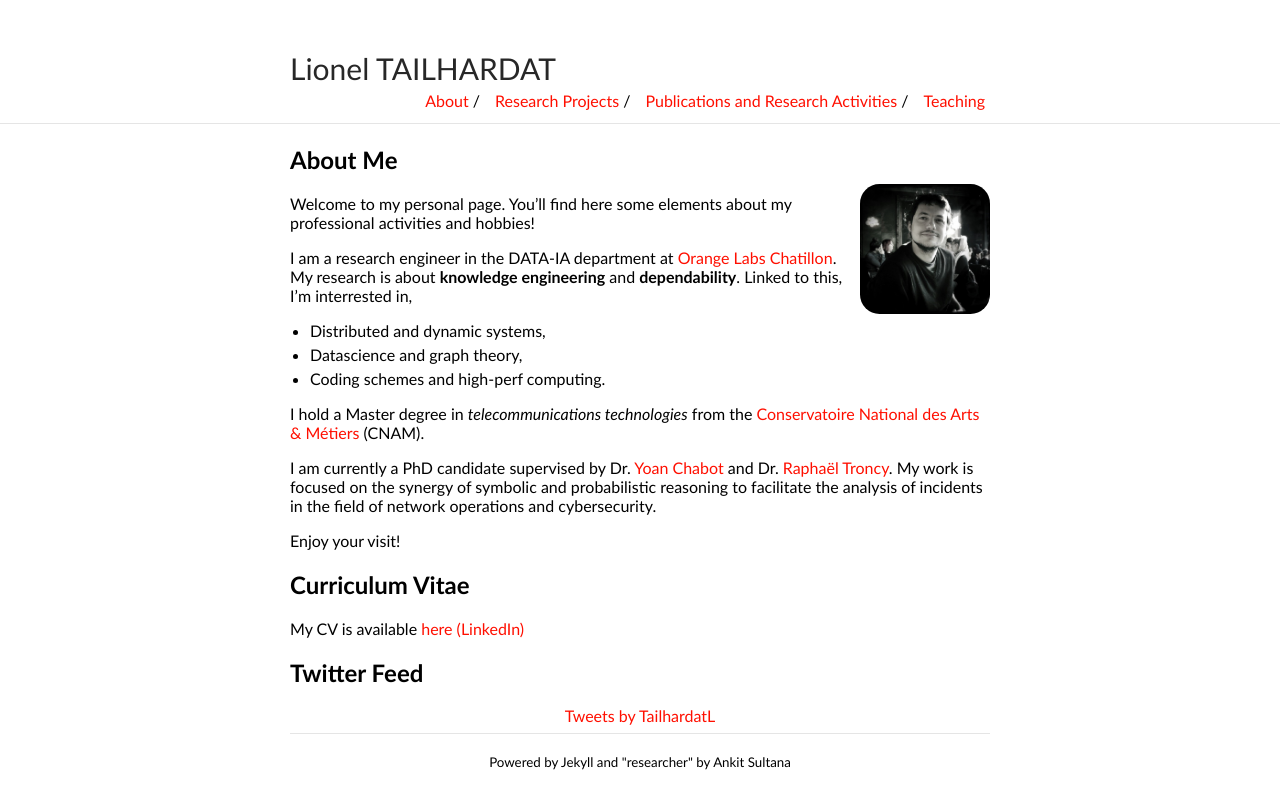
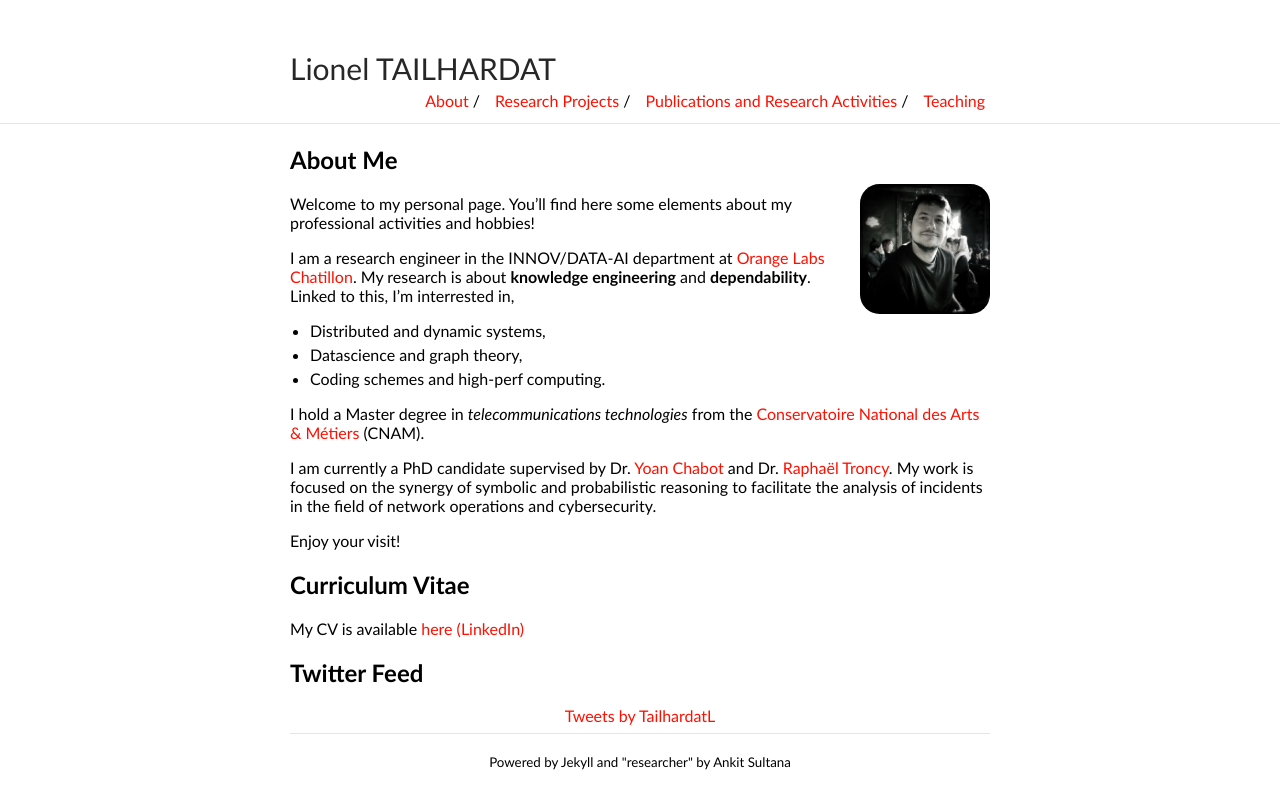
Before and after one commit to GenEars/GenEars.github.io, a Jekyll site: the page built from index.md, in a window 1280 px wide. Shown: the top 809 px of the page. Built offline with Jekyll 4.4.1, drawn with Linux system fonts in a browser that asks for light colours; comment, search, counter and statistics services are not loaded.

Commit message:
Update index.md

```diff
--- a/index.md
+++ b/index.md
@@ -10,7 +10,7 @@ title: About Me
 Welcome to my personal page.
 You'll find here some elements about my professional activities and hobbies!
 
-I am a research engineer in the DATA-IA department at [Orange Labs Chatillon](https://hellofuture.orange.com/fr/).
+I am a research engineer in the INNOV/DATA-AI department at [Orange Labs Chatillon](https://hellofuture.orange.com/fr/).
 My research is about **knowledge engineering** and **dependability**.
 Linked to this, I'm interrested in,
 * Distributed and dynamic systems,
```
